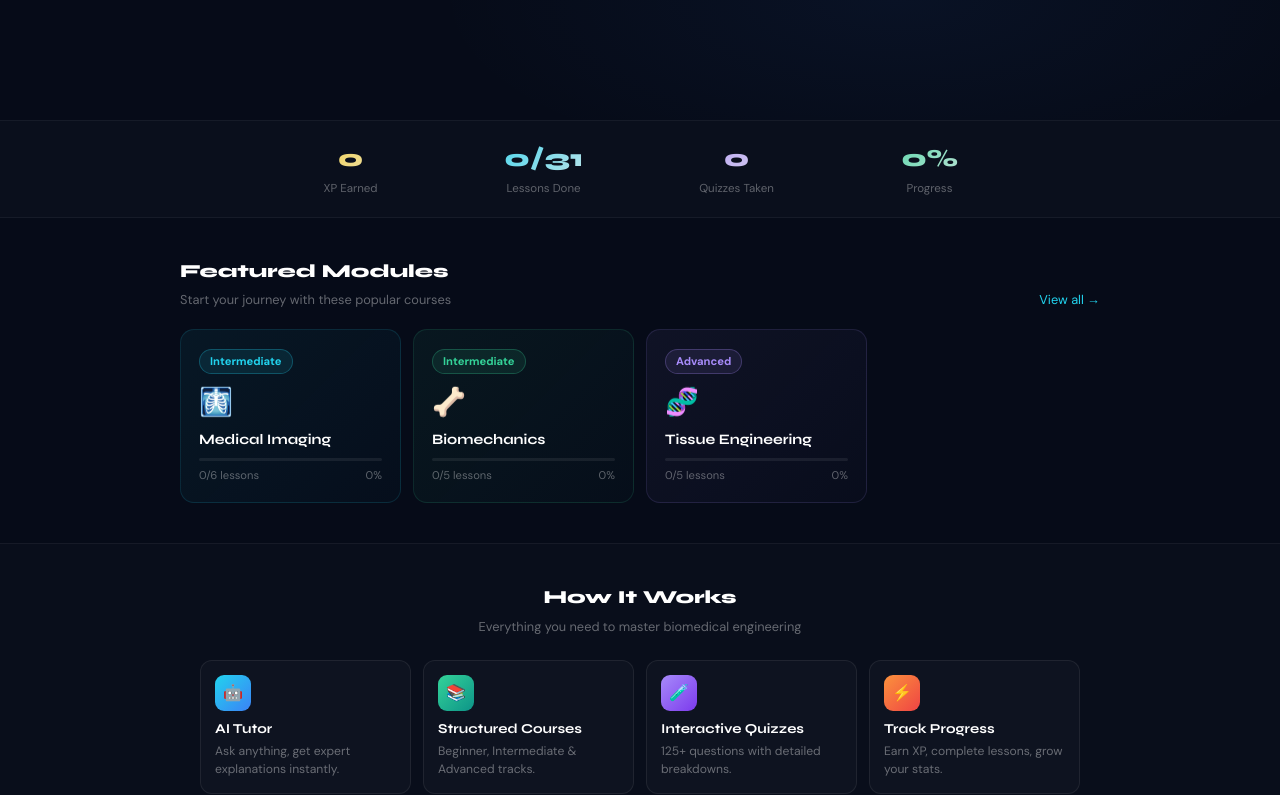
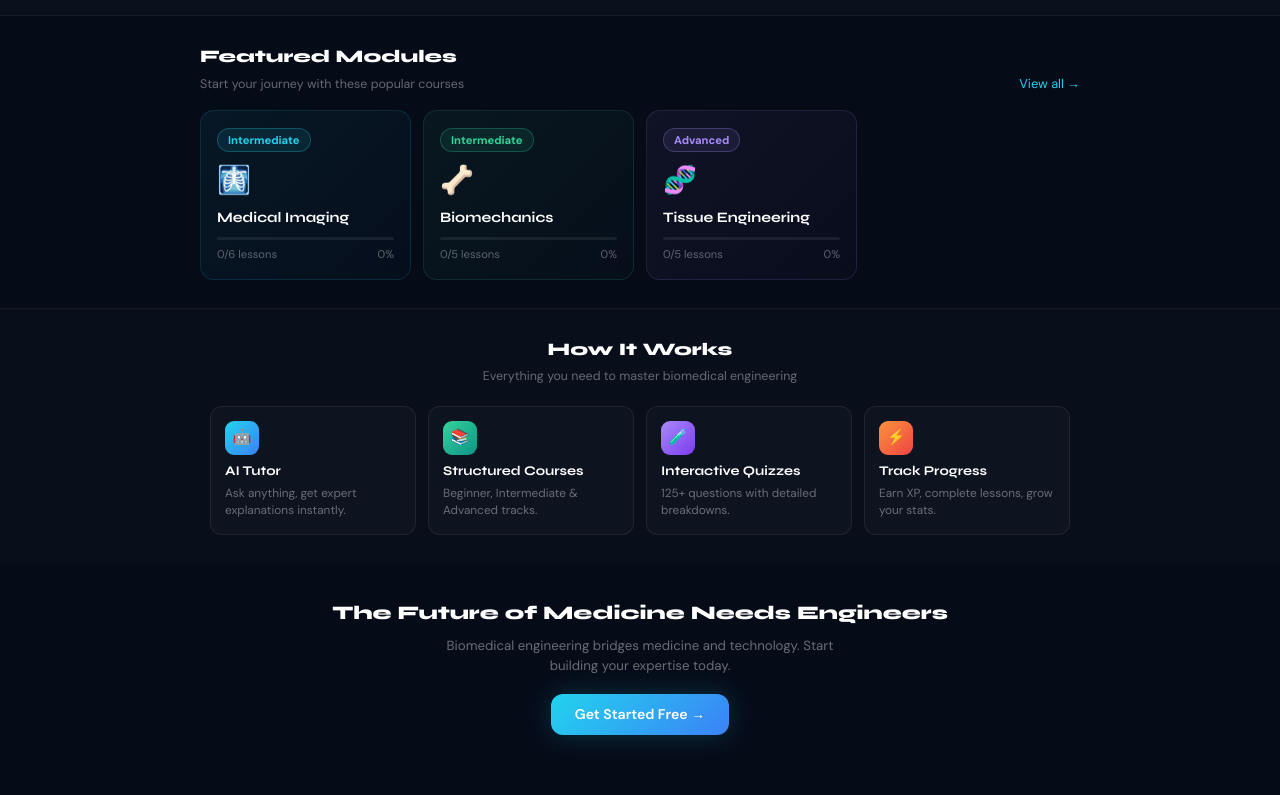
Before and after one commit to AlexandraDigital/bme-beginner-app, a React (Vite) app: page / in a window 1280 px wide. Shown: the part 548-1343 px from the top of the page. After the commit the page ends 1319 px from the top, so only its background shows below. Built offline with nearby package versions, Linux system fonts and the light colour scheme.

Commit message:
fix: reduce vertical stretch - hero height, paddings, title size

```diff
--- a/src/App.jsx
+++ b/src/App.jsx
@@ -23,31 +23,31 @@ const STYLES = `
   .nav-mobile-btn.active { background:rgba(34,211,238,0.08); color:#22d3ee; }
 
   /* HERO */
-  .hero-section { min-height:76vh; display:flex; align-items:center; justify-content:center; position:relative; overflow:hidden; padding:80px 24px 56px; }
-  .hero-content { position:relative; z-index:1; max-width:640px; width:100%; text-align:center; margin:0 auto; }
-  .hero-badge { display:inline-flex; align-items:center; gap:8px; padding:5px 14px; border-radius:20px; background:rgba(34,211,238,0.07); border:1px solid rgba(34,211,238,0.18); color:#22d3ee; font-size:0.72rem; font-weight:500; margin-bottom:18px; }
-  .hero-title { font-family:'Syne',sans-serif; font-size:clamp(1.6rem,2.6vw,2.4rem); font-weight:800; line-height:1.22; margin-bottom:14px; letter-spacing:-0.02em; word-break:break-word; }
+  .hero-section { display:flex; align-items:center; justify-content:center; position:relative; overflow:hidden; padding:72px 24px 36px; }
+  .hero-content { position:relative; z-index:1; max-width:600px; width:100%; text-align:center; margin:0 auto; }
+  .hero-badge { display:inline-flex; align-items:center; gap:8px; padding:5px 14px; border-radius:20px; background:rgba(34,211,238,0.07); border:1px solid rgba(34,211,238,0.18); color:#22d3ee; font-size:0.72rem; font-weight:500; margin-bottom:14px; }
+  .hero-title { font-family:'Syne',sans-serif; font-size:clamp(1.5rem,2.2vw,2rem); font-weight:800; line-height:1.2; margin-bottom:12px; letter-spacing:-0.02em; word-break:break-word; }
   .gradient-text { background:linear-gradient(90deg,#22d3ee 0%,#60a5fa 50%,#a78bfa 100%); -webkit-background-clip:text; -webkit-text-fill-color:transparent; background-clip:text; display:inline-block; }
-  .hero-p { color:rgba(255,255,255,0.45); font-size:0.92rem; max-width:480px; margin:0 auto 22px; line-height:1.65; }
-  .hero-btns { display:flex; gap:10px; justify-content:center; flex-wrap:wrap; margin-bottom:24px; }
+  .hero-p { color:rgba(255,255,255,0.45); font-size:0.88rem; max-width:440px; margin:0 auto 18px; line-height:1.6; }
+  .hero-btns { display:flex; gap:10px; justify-content:center; flex-wrap:wrap; margin-bottom:18px; }
   .hero-tags { display:flex; flex-wrap:wrap; gap:7px; justify-content:center; }
   .hero-tag { padding:4px 11px; border-radius:20px; background:rgba(255,255,255,0.04); border:1px solid rgba(255,255,255,0.08); color:rgba(255,255,255,0.4); font-size:0.72rem; white-space:nowrap; }
 
   /* STATS */
   .stats-bar { border-top:1px solid rgba(255,255,255,0.05); border-bottom:1px solid rgba(255,255,255,0.05); background:rgba(255,255,255,0.015); }
-  .stats-grid { max-width:800px; margin:0 auto; padding:20px; display:grid; grid-template-columns:repeat(4,1fr); gap:12px; text-align:center; }
-  .stat-val { font-family:'Syne',sans-serif; font-size:1.5rem; font-weight:800; }
-  .stat-lbl { color:rgba(255,255,255,0.35); font-size:0.72rem; margin-top:3px; }
+  .stats-grid { max-width:760px; margin:0 auto; padding:18px 20px; display:grid; grid-template-columns:repeat(4,1fr); gap:12px; text-align:center; }
+  .stat-val { font-family:'Syne',sans-serif; font-size:1.4rem; font-weight:800; }
+  .stat-lbl { color:rgba(255,255,255,0.35); font-size:0.7rem; margin-top:2px; }
 
   /* SECTIONS */
-  .section-title { font-family:'Syne',sans-serif; font-size:1.15rem; font-weight:800; margin-bottom:4px; }
-  .section-sub { color:rgba(255,255,255,0.38); font-size:0.8rem; }
-  .section-header { display:flex; justify-content:space-between; align-items:flex-end; margin-bottom:20px; flex-wrap:wrap; gap:10px; }
-  .module-grid { display:grid; grid-template-columns:repeat(auto-fill,minmax(220px,1fr)); gap:12px; }
-  .feature-grid { display:grid; grid-template-columns:repeat(auto-fill,minmax(180px,1fr)); gap:12px; }
-  .mod-card { border-radius:14px; padding:18px; cursor:pointer; transition:transform 0.2s; }
+  .section-title { font-family:'Syne',sans-serif; font-size:1.1rem; font-weight:800; margin-bottom:4px; }
+  .section-sub { color:rgba(255,255,255,0.38); font-size:0.78rem; }
+  .section-header { display:flex; justify-content:space-between; align-items:flex-end; margin-bottom:16px; flex-wrap:wrap; gap:10px; }
+  .module-grid { display:grid; grid-template-columns:repeat(auto-fill,minmax(200px,1fr)); gap:12px; }
+  .feature-grid { display:grid; grid-template-columns:repeat(auto-fill,minmax(170px,1fr)); gap:12px; }
+  .mod-card { border-radius:14px; padding:16px; cursor:pointer; transition:transform 0.2s; }
   .mod-card:hover { transform:scale(1.025); }
-  .cta-title { font-family:'Syne',sans-serif; font-size:1.35rem; font-weight:800; margin-bottom:10px; word-break:break-word; }
+  .cta-title { font-family:'Syne',sans-serif; font-size:1.2rem; font-weight:800; margin-bottom:8px; word-break:break-word; }
 
   /* LESSONS / QUIZ */
   .lesson-row { display:flex; align-items:center; gap:10px; padding:12px 14px; border-radius:11px; background:rgba(255,255,255,0.02); transition:all 0.18s; }
@@ -61,52 +61,52 @@ const STYLES = `
   .msg { animation:fadeIn 0.22s ease forwards; }
 
   /* BUTTONS */
-  .btn-primary { padding:10px 20px; border-radius:12px; background:linear-gradient(135deg,#22d3ee,#3b82f6); color:white; border:none; cursor:pointer; font-weight:600; font-size:0.88rem; box-shadow:0 0 28px rgba(34,211,238,0.2); font-family:'DM Sans',sans-serif; white-space:nowrap; }
-  .btn-secondary { padding:10px 20px; border-radius:12px; background:rgba(255,255,255,0.04); color:white; border:1px solid rgba(255,255,255,0.1); cursor:pointer; font-weight:600; font-size:0.88rem; font-family:'DM Sans',sans-serif; white-space:nowrap; }
+  .btn-primary { padding:9px 20px; border-radius:12px; background:linear-gradient(135deg,#22d3ee,#3b82f6); color:white; border:none; cursor:pointer; font-weight:600; font-size:0.86rem; box-shadow:0 0 28px rgba(34,211,238,0.2); font-family:'DM Sans',sans-serif; white-space:nowrap; }
+  .btn-secondary { padding:9px 20px; border-radius:12px; background:rgba(255,255,255,0.04); color:white; border:1px solid rgba(255,255,255,0.1); cursor:pointer; font-weight:600; font-size:0.86rem; font-family:'DM Sans',sans-serif; white-space:nowrap; }
 
   /* MOBILE */
   @media (max-width: 768px) {
     .nav-links { display:none; }
     .hamburger { display:flex; }
-    .hero-section { min-height:auto; padding:72px 16px 36px; }
+    .hero-section { padding:66px 16px 28px; }
     .hero-content { width:100%; }
-    .hero-title { font-size:clamp(1.5rem,6.5vw,2.2rem); line-height:1.22; margin-bottom:10px; }
-    .hero-p { font-size:0.83rem; margin-bottom:14px; }
-    .hero-badge { font-size:0.68rem; padding:4px 10px; margin-bottom:12px; }
-    .hero-btns { flex-direction:row; justify-content:center; gap:8px; margin-bottom:14px; }
-    .hero-btns .btn-primary, .hero-btns .btn-secondary { padding:9px 15px; font-size:0.8rem; }
+    .hero-title { font-size:clamp(1.4rem,6vw,1.9rem); line-height:1.2; margin-bottom:8px; }
+    .hero-p { font-size:0.82rem; margin-bottom:12px; }
+    .hero-badge { font-size:0.68rem; padding:4px 10px; margin-bottom:10px; }
+    .hero-btns { flex-direction:row; justify-content:center; gap:8px; margin-bottom:12px; }
+    .hero-btns .btn-primary, .hero-btns .btn-secondary { padding:8px 14px; font-size:0.79rem; }
     .hero-tags { gap:5px; }
-    .hero-tag { font-size:0.68rem; padding:3px 9px; }
-    .stats-grid { grid-template-columns:repeat(2,1fr); padding:14px; gap:8px; }
-    .stat-val { font-size:1.2rem; }
-    .stat-lbl { font-size:0.68rem; }
+    .hero-tag { font-size:0.67rem; padding:3px 9px; }
+    .stats-grid { grid-template-columns:repeat(2,1fr); padding:12px 16px; gap:8px; }
+    .stat-val { font-size:1.15rem; }
+    .stat-lbl { font-size:0.67rem; }
     .module-grid { grid-template-columns:1fr; gap:10px; }
     .feature-grid { grid-template-columns:repeat(2,1fr); gap:8px; }
     .lesson-title { white-space:normal; }
-    .cta-title { font-size:1.1rem; }
+    .cta-title { font-size:1rem; }
     .tutor-wrap { padding:14px 12px; }
     .section-header { flex-direction:column; align-items:flex-start; gap:4px; }
-    .mod-card { padding:14px; }
-    .section-title { font-size:1rem; }
+    .mod-card { padding:13px; }
+    .section-title { font-size:0.95rem; }
   }
 
   @media (max-width: 390px) {
-    .hero-title { font-size:clamp(1.35rem,6vw,1.9rem); }
+    .hero-title { font-size:clamp(1.25rem,5.5vw,1.7rem); }
     .stat-val { font-size:1rem; }
   }
 
   @media (max-height: 500px) and (orientation: landscape) {
-    .hero-section { padding:68px 20px 20px; }
-    .hero-title { font-size:clamp(1rem,3vw,1.4rem); margin-bottom:6px; }
-    .hero-p { margin-bottom:10px; font-size:0.8rem; }
-    .hero-btns { margin-bottom:10px; }
+    .hero-section { padding:62px 20px 16px; }
+    .hero-title { font-size:clamp(1rem,3vw,1.3rem); margin-bottom:5px; }
+    .hero-p { margin-bottom:8px; font-size:0.78rem; }
+    .hero-btns { margin-bottom:8px; }
     .hero-tags { display:none; }
   }
 
   @media (min-width: 769px) and (max-width: 1024px) {
     .stats-grid { grid-template-columns:repeat(4,1fr); }
     .module-grid { grid-template-columns:repeat(2,1fr); }
-    .hero-title { font-size:clamp(1.6rem,2.8vw,2.2rem); }
+    .hero-title { font-size:clamp(1.5rem,2.4vw,1.9rem); }
   }
 `;
 
@@ -210,29 +210,29 @@ function Home({xp,done,quizLog,setPage}){
         <div key={l}><div className="stat-val" style={{background:`linear-gradient(135deg,${c},rgba(255,255,255,0.9))`,WebkitBackgroundClip:"text",WebkitTextFillColor:"transparent"}}>{v}</div><div className="stat-lbl">{l}</div></div>
       ))}
     </div></div>
-    <section style={{maxWidth:960,margin:"0 auto",padding:"40px 20px"}}>
+    <section style={{maxWidth:920,margin:"0 auto",padding:"28px 20px"}}>
       <div className="section-header"><div><h2 className="section-title">Featured Modules</h2><p className="section-sub">Start your journey with these popular courses</p></div><button onClick={()=>setPage("courses")} style={{background:"none",border:"none",color:"#22d3ee",cursor:"pointer",fontSize:"0.8rem",whiteSpace:"nowrap"}}>View all →</button></div>
       <div className="module-grid">{MODULES.slice(0,3).map(m=><ModCard key={m.id} mod={m} done={done} onClick={()=>setPage("courses")}/>)}</div>
     </section>
-    <section style={{borderTop:"1px solid rgba(255,255,255,0.05)",padding:"40px 20px",background:"rgba(255,255,255,0.01)"}}>
-      <div style={{maxWidth:880,margin:"0 auto"}}>
-        <h2 className="section-title" style={{textAlign:"center",marginBottom:5}}>How It Works</h2>
-        <p className="section-sub" style={{textAlign:"center",marginBottom:24}}>Everything you need to master biomedical engineering</p>
+    <section style={{borderTop:"1px solid rgba(255,255,255,0.05)",padding:"28px 20px",background:"rgba(255,255,255,0.01)"}}>
+      <div style={{maxWidth:860,margin:"0 auto"}}>
+        <h2 className="section-title" style={{textAlign:"center",marginBottom:4}}>How It Works</h2>
+        <p className="section-sub" style={{textAlign:"center",marginBottom:20}}>Everything you need to master biomedical engineering</p>
         <div className="feature-grid">
           {[{e:"🤖",t:"AI Tutor",d:"Ask anything, get expert explanations instantly.",g:"#22d3ee,#3b82f6"},{e:"📚",t:"Structured Courses",d:"Beginner, Intermediate & Advanced tracks.",g:"#34d399,#0d9488"},{e:"🧪",t:"Interactive Quizzes",d:"125+ questions with detailed breakdowns.",g:"#a78bfa,#7c3aed"},{e:"⚡",t:"Track Progress",d:"Earn XP, complete lessons, grow your stats.",g:"#fb923c,#ef4444"}].map(f=>(
             <div key={f.t} style={{background:"rgba(255,255,255,0.025)",border:"1px solid rgba(255,255,255,0.07)",borderRadius:12,padding:14}}>
-              <div style={{width:36,height:36,borderRadius:9,background:`linear-gradient(135deg,${f.g})`,display:"flex",alignItems:"center",justifyContent:"center",fontSize:"1rem",marginBottom:8}}>{f.e}</div>
-              <h3 style={{fontWeight:700,marginBottom:3,fontSize:"0.85rem",fontFamily:"Syne,sans-serif"}}>{f.t}</h3>
-              <p style={{color:"rgba(255,255,255,0.38)",fontSize:"0.76rem",lineHeight:1.5}}>{f.d}</p>
+              <div style={{width:34,height:34,borderRadius:9,background:`linear-gradient(135deg,${f.g})`,display:"flex",alignItems:"center",justifyContent:"center",fontSize:"0.95rem",marginBottom:7}}>{f.e}</div>
+              <h3 style={{fontWeight:700,marginBottom:3,fontSize:"0.83rem",fontFamily:"Syne,sans-serif"}}>{f.t}</h3>
+              <p style={{color:"rgba(255,255,255,0.38)",fontSize:"0.74rem",lineHeight:1.5}}>{f.d}</p>
             </div>
           ))}
         </div>
       </div>
     </section>
-    <section style={{padding:"56px 20px",textAlign:"center"}}>
+    <section style={{padding:"36px 20px",textAlign:"center"}}>
       <h2 className="cta-title">The Future of Medicine Needs Engineers</h2>
-      <p style={{color:"rgba(255,255,255,0.4)",margin:"0 auto 22px",maxWidth:440,fontSize:"0.85rem",padding:"0 10px"}}>Biomedical engineering bridges medicine and technology. Start building your expertise today.</p>
-      <button className="btn-primary" onClick={()=>setPage("courses")} style={{padding:"11px 26px",fontSize:"0.9rem"}}>Get Started Free →</button>
+      <p style={{color:"rgba(255,255,255,0.4)",margin:"0 auto 18px",maxWidth:420,fontSize:"0.83rem",padding:"0 10px"}}>Biomedical engineering bridges medicine and technology. Start building your expertise today.</p>
+      <button className="btn-primary" onClick={()=>setPage("courses")} style={{padding:"10px 24px",fontSize:"0.88rem"}}>Get Started Free →</button>
     </section>
   </div>);
 }
@@ -244,7 +244,7 @@ function Courses({done,quizLog,completeLesson,logQuiz}){
   if(view==="quiz"&&activeMod)return<Quiz mod={activeMod} qs={quizState} setQs={setQuizState} logQuiz={logQuiz} onBack={()=>setView("module")} onDone={()=>{setView("module");setQuizState(null);}}/>;
   if(view==="module"&&activeMod){const mql=quizLog.filter(q=>q.moduleId===activeMod.id);return<ModDetail mod={activeMod} done={done} completeLesson={completeLesson} quizLog={mql} onBack={()=>setView("list")} onStartQuiz={()=>{setQuizState({idx:0,answers:[],score:0,selected:null,done:false});setView("quiz");}}/>;
   }
-  return(<div style={{maxWidth:960,margin:"0 auto",padding:"36px 20px"}}><h1 style={{fontFamily:"Syne,sans-serif",fontSize:"1.4rem",fontWeight:800,marginBottom:5}}>All Courses</h1><p className="section-sub" style={{marginBottom:24}}>Select a module to start learning and earning XP</p><div className="module-grid">{MODULES.map(m=><ModCard key={m.id} mod={m} done={done} onClick={()=>{setActiveMod(m);setView("module");}}/>)}</div></div>);
+  return(<div style={{maxWidth:920,margin:"0 auto",padding:"28px 20px"}}><h1 style={{fontFamily:"Syne,sans-serif",fontSize:"1.3rem",fontWeight:800,marginBottom:4}}>All Courses</h1><p className="section-sub" style={{marginBottom:20}}>Select a module to start learning and earning XP</p><div className="module-grid">{MODULES.map(m=><ModCard key={m.id} mod={m} done={done} onClick={()=>{setActiveMod(m);setView("module");}}/>)}</div></div>);
 }
 
 function ModDetail({mod,done,completeLesson,quizLog,onBack,onStartQuiz}){
@@ -318,5 +318,5 @@ function Tutor({chat,saveChat}){
 
 function MindMap(){
   const topics=[{cat:"Medical Imaging",color:"#22d3ee",items:["MRI Physics","CT Reconstruction","Ultrasound","PET/SPECT","X-Ray","Fluoroscopy","Contrast Agents","Image Segmentation"]},{cat:"Biomechanics",color:"#34d399",items:["Young's Modulus","Bone Fracture","Joint Kinematics","Gait Analysis","Prosthetics","Orthotics","Fluid Mechanics","Viscoelasticity"]},{cat:"Tissue Engineering",color:"#a78bfa",items:["Stem Cells","Scaffolds","Bioprinting","Organoids","Bioreactors","Growth Factors","CRISPR","Biocompatibility"]},{cat:"Neural Engineering",color:"#60a5fa",items:["Action Potentials","EEG/ECoG","BCIs","DBS Therapy","Cochlear Implants","Retinal Implants","Neural Probes","Optogenetics"]},{cat:"Biosensors & Devices",color:"#fb923c",items:["Glucose Sensors","Wearables","Lab-on-Chip","Microfluidics","Impedance Spectroscopy","Optical Biosensors","Point-of-Care","FDA Regulation"]},{cat:"Bioinformatics",color:"#f472b6",items:["Genomics","Proteomics","Protein Folding","Sequence Alignment","ML in BME","Drug Discovery","Systems Biology","CRISPR/Cas9"]},{cat:"Rehab Engineering",color:"#facc15",items:["Exoskeletons","Powered Prosthetics","Functional Stimulation","AFOs","Motor Rehab","EMG Control","Upper Limb","Lower Limb"]},{cat:"Regulatory & Ethics",color:"#94a3b8",items:["FDA PMA","510(k) Clearance","ISO 13485","Clinical Trials","Bioethics","Data Privacy","IP in BME","Post-Market"]}];
-  return(<div style={{maxWidth:1060,margin:"0 auto",padding:"36px 16px"}}><h1 style={{fontFamily:"Syne,sans-serif",fontSize:"1.4rem",fontWeight:800,marginBottom:4}}>🗺️ Mind Map</h1><p className="section-sub" style={{marginBottom:24}}>All biomedical engineering topics at a glance</p><div className="module-grid">{topics.map(t=>(<div key={t.cat} style={{borderRadius:12,border:`1px solid ${t.color}20`,background:`${t.color}06`,padding:14}}><h3 style={{fontFamily:"Syne,sans-serif",fontWeight:800,fontSize:"0.85rem",color:t.color,marginBottom:8}}>{t.cat}</h3><div style={{display:"flex",flexWrap:"wrap",gap:5}}>{t.items.map(item=>(<span key={item} style={{padding:"3px 9px",borderRadius:20,background:`${t.color}10`,border:`1px solid ${t.color}25`,color:"rgba(255,255,255,0.62)",fontSize:"0.7rem"}}>{item}</span>))}</div></div>))}</div></div>);
+  return(<div style={{maxWidth:1060,margin:"0 auto",padding:"28px 16px"}}><h1 style={{fontFamily:"Syne,sans-serif",fontSize:"1.3rem",fontWeight:800,marginBottom:4}}>🗺️ Mind Map</h1><p className="section-sub" style={{marginBottom:20}}>All biomedical engineering topics at a glance</p><div className="module-grid">{topics.map(t=>(<div key={t.cat} style={{borderRadius:12,border:`1px solid ${t.color}20`,background:`${t.color}06`,padding:14}}><h3 style={{fontFamily:"Syne,sans-serif",fontWeight:800,fontSize:"0.85rem",color:t.color,marginBottom:8}}>{t.cat}</h3><div style={{display:"flex",flexWrap:"wrap",gap:5}}>{t.items.map(item=>(<span key={item} style={{padding:"3px 9px",borderRadius:20,background:`${t.color}10`,border:`1px solid ${t.color}25`,color:"rgba(255,255,255,0.62)",fontSize:"0.7rem"}}>{item}</span>))}</div></div>))}</div></div>);
 }
```
